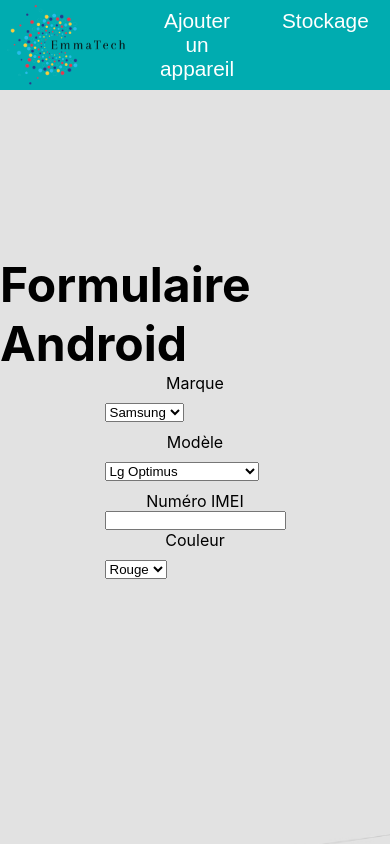
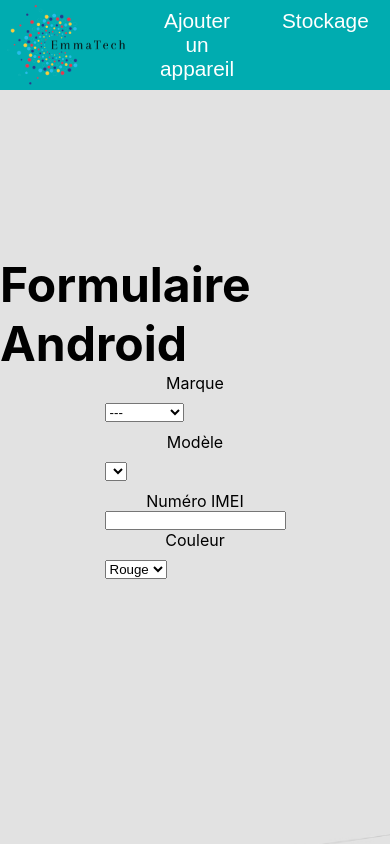
Before and after one commit to Elodie0530/EmmaTech, a React (Vite) app in the folder frontend/: page /android in a window 390 px wide. Shown: the top 844 px of the page. Built offline with nearby package versions, Linux system fonts and the light colour scheme.

Commit message:
models de smartphones

```diff
--- a/frontend/src/pages/Android.jsx
+++ b/frontend/src/pages/Android.jsx
@@ -4,6 +4,7 @@ import survey from "../styles/Survey.module.scss";
 
 export default function Android() {
   const [imei, setImei] = useState("");
+  const [brand, setBrand] = useState("");
 
   const marques = [
     "Samsung",
@@ -16,16 +17,16 @@ export default function Android() {
     "Lg",
   ];
 
-  const modeles = [
-    "Lg Optimus ",
-    "Ascend D1 Qwuad XL",
-    "Ascend G525",
-    "Boulder",
-    "Oppo R819",
-    "OnePlus 5 PRO",
-    "Galaxy M ",
-    "Redmi note 7",
-  ];
+  const modeles = {
+    Lg: ["Lg Optimus"],
+    Samsung: ["Galaxy M"],
+    Xiaomi: ["Mi10"],
+    Google: ["Pixel 7"],
+    Oppo: ["Reno8"],
+    Huawei: ["P20"],
+    OnePlus: ["Oneplus7T"],
+    Realme: ["Realme C55"],
+  };
 
   const couleurs = ["Rouge ", "Noir", "Blanc", "Rose", "Vert", "Jaune"];
 
@@ -41,7 +42,15 @@ export default function Android() {
         <h1>Formulaire Android</h1>
         <form action="#">
           <label htmlFor="lang">Marque</label>
-          <select name="Marque" id="lang">
+          <select
+            name="Marque"
+            id="lang"
+            onChange={(event) => {
+              setBrand(event.target.value);
+            }}
+            value={brand}
+          >
+            <option>---</option>
             {marques.map((marque) => (
               <option value={marque} key={marque}>
                 {marque}
@@ -51,7 +60,7 @@ export default function Android() {
 
           <label htmlFor="modele">Modèle</label>
           <select name="modele" id="modele">
-            {modeles.map((modele) => (
+            {modeles[brand]?.map((modele) => (
               <option value={modele} key={modele}>
                 {modele}
               </option>
```
